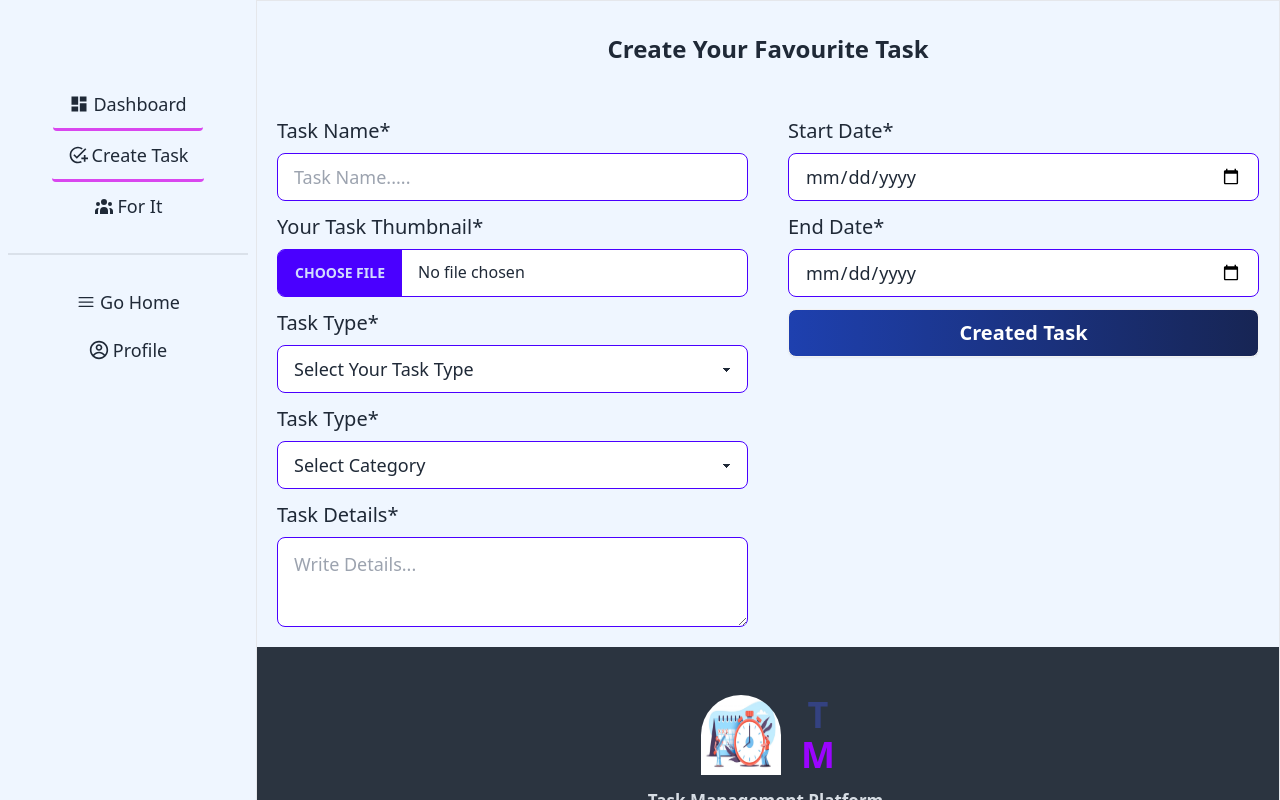
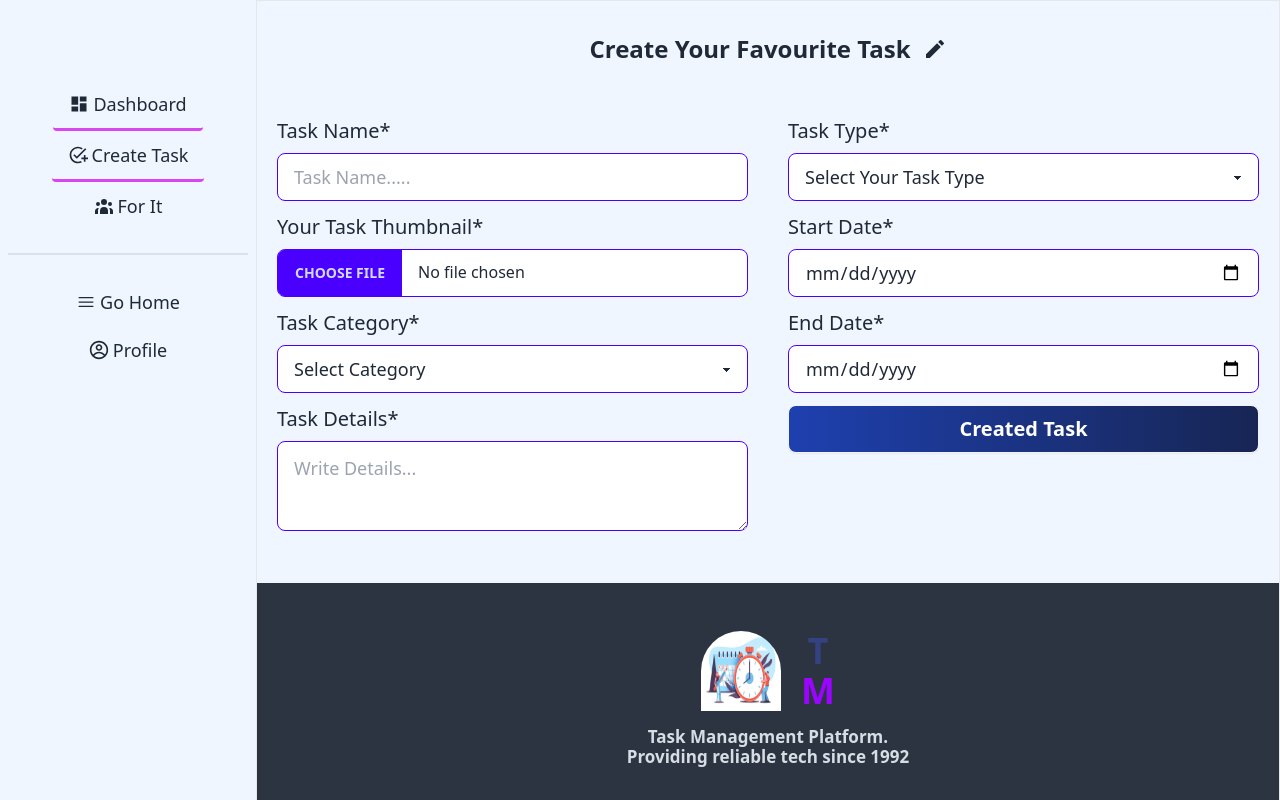
Before and after one commit to Sushil500530/Build_a_Task_Management_Platform_project_client_side, a React (Vite) app: page /dashboard/create-task in a window 1280 px wide. Shown: the top 800 px of the page. Built offline with nearby package versions, Linux system fonts and the light colour scheme; no server answers.

Commit message:
add create task store in database

```diff
--- a/package.json
+++ b/package.json
@@ -22,6 +22,7 @@
     "react-icons": "^4.12.0",
     "react-router-dom": "^6.21.0",
     "sort-by": "^1.2.0",
+    "sweetalert2": "^11.10.1",
     "swiper": "^11.0.5"
   },
   "devDependencies": {
--- a/src/components/dashboard/create task/CreateTask.jsx
+++ b/src/components/dashboard/create task/CreateTask.jsx
@@ -1,13 +1,16 @@
 import { useState } from "react";
 import Footer from "../../../pages/footer/Footer";
 import { FaSpinner } from 'react-icons/fa';
+import { MdCreate } from "react-icons/md";
 import toast from "react-hot-toast";
 import { imageUpload } from "../../../api/imageUpload";
 import useAuth from "../../hooks/useAuth";
+import useAxiosSecure from "../../hooks/useAxiosSecure";
+import Swal from "sweetalert2";
 
 const CreateTask = () => {
-    const{user} = useAuth();
-    console.log(user);
+    const { user } = useAuth();
+    const axiosSecure = useAxiosSecure();
     const [loading, setLoading] = useState(false);
     const handleCreateTask = async (e) => {
         setLoading(true);
@@ -30,11 +33,25 @@ const CreateTask = () => {
                 description,
                 startDate,
                 endDate,
-                taskOwnerName:user?.displayName,
-                taskOwnerEmail:user?.email,
-                tastOwnerPhoto:user?.photoURL
+                taskOwnerName: user?.displayName,
+                taskOwnerEmail: user?.email,
+                tastOwnerPhoto: user?.photoURL
             }
             console.log(taskDoc);
+            axiosSecure.post('/task-products', taskDoc)
+            .then(res => {
+                console.log(res.data);
+                if(res.data?.insertedId){
+                    setLoading(false);
+                    Swal.fire({
+                        title: "Wow🎉✨!",
+                        text: "Task Added Successfully!",
+                        icon: "success"
+                      });
+                    form.reset();
+                }
+            })
+            .catch(error => toast.error(error.message))
         }
         catch (error) {
             setLoading(false);
@@ -44,10 +61,9 @@ const CreateTask = () => {
     }
     return (
         <div>
-            <h1 className="text-2xl font-bold text-center my-8">Create Your Favourite Task</h1>
-            <div>
+            <h1 className="text-2xl font-bold text-center my-8 flex items-center justify-center gap-3">Create Your Favourite Task <span><MdCreate /></span></h1>
             <form onSubmit={handleCreateTask} className=" p-5 ">
-                    <div className="flex gap-10">
+                <div className="flex gap-10 mb-8">
                     <div className="w-full space-y-3">
                         <div className="flex flex-col gap-2">
                             <label className="text-xl font-medium">Task Name*</label>
@@ -58,16 +74,7 @@ const CreateTask = () => {
                             <input type="file" name='thumbnail' className="file-input file-input-bordered file-input-primary w-full" required />
                         </div>
                         <div className="flex flex-col gap-2">
-                                <label className="text-xl font-medium">Task Type*</label>
-                                <select name="type" className="select select-primary w-full text-[18px] " >
-                                    <option disabled selected>Select Your Task Type</option>
-                                    <option value='hard'>Hard</option>
-                                    <option value='medium'>Medium</option>
-                                    <option value='low'>Low</option>
-                                </select>
-                            </div>
-                            <div className="flex flex-col gap-2">
-                                <label className="text-xl font-medium">Task Type*</label>
+                            <label className="text-xl font-medium">Task Category*</label>
                             <select name="category" className="select select-primary w-full text-[18px] " >
                                 <option disabled selected>Select Category</option>
                                 <option value='developer'>Developer</option>
@@ -85,6 +92,15 @@ const CreateTask = () => {
                         </div>
                     </div>
                     <div className="w-full space-y-3">
+                        <div className="flex flex-col gap-2">
+                            <label className="text-xl font-medium">Task Type*</label>
+                            <select name="type" className="select select-primary w-full text-[18px] " >
+                                <option disabled selected>Select Your Task Type</option>
+                                <option value='hard'>Hard</option>
+                                <option value='medium'>Medium</option>
+                                <option value='low'>Low</option>
+                            </select>
+                        </div>
                         <div className="flex flex-col gap-2">
                             <label className="text-xl font-medium">Start Date*</label>
                             <input type="date" placeholder="Task Name....." name="start_date" className="input input-bordered input-primary w-full text-[18px]" required />
@@ -104,7 +120,6 @@ const CreateTask = () => {
                 </div>
 
             </form>
-            </div>
             <Footer />
         </div>
     );
--- /dev/null
+++ b/src/components/hooks/useAxiosSecure.jsx
@@ -0,0 +1,34 @@
+import axios from "axios";
+import { useNavigate } from "react-router-dom";
+import toast from "react-hot-toast";
+import { useEffect } from "react";
+import useAuth from "./useAuth";
+
+const axiosSecure = axios.create({
+    baseURL: "http://localhost:5000",
+    withCredentials: true,
+})
+const useAxiosSecure = () => {
+    const navigate = useNavigate();
+    const { logoutUser } = useAuth();
+    useEffect(() => {
+        axiosSecure?.interceptors?.response?.use(res => {
+           // console.log(res);
+            return res;
+        }, error => {
+           // console.log(error);
+            if (error?.response?.status === 401 || error?.response?.status === 403) {
+                toast.error('cannot find your token! log out the user');
+                return navigate('/login')
+                // logoutUser()
+                //     .then(() => {
+                //         toast.error('cannot find your token! log out the user');
+                //     })
+                //     .catch(error => console.error(error))
+            }
+        })
+    }, [navigate, logoutUser])
+    return axiosSecure;
+};
+
+export default useAxiosSecure;
```
Also changed, not shown: 1 other file (tests, documents, lock files or other folders). Lines whose indentation alone changed are shown as unchanged.
